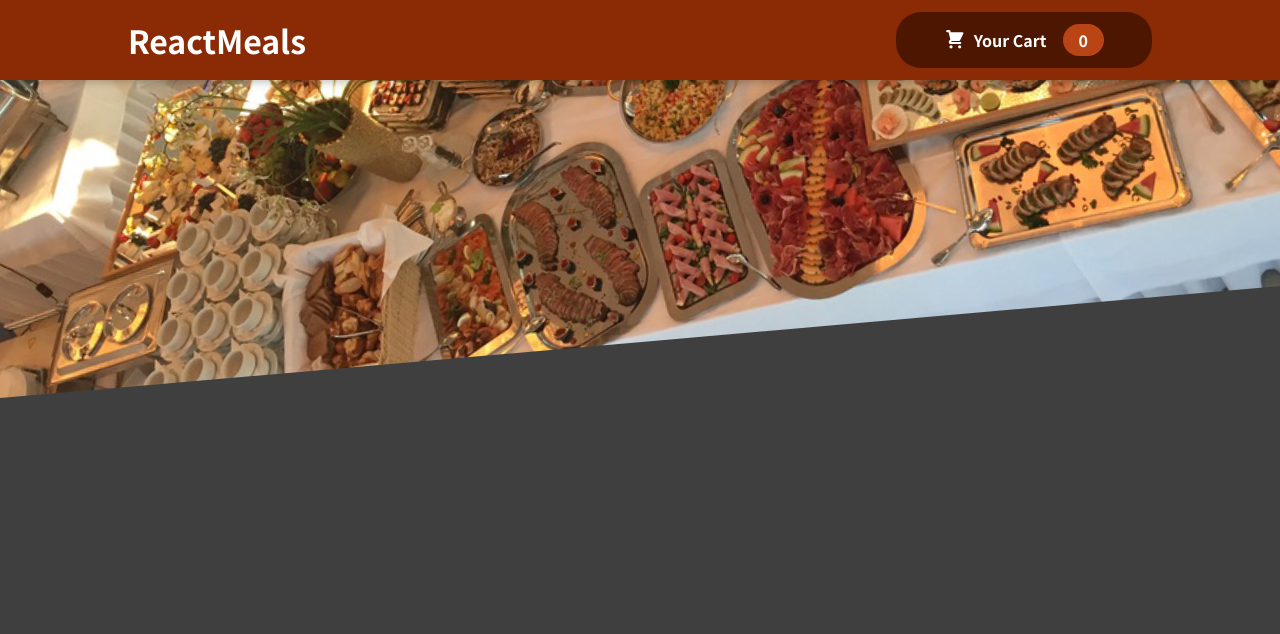
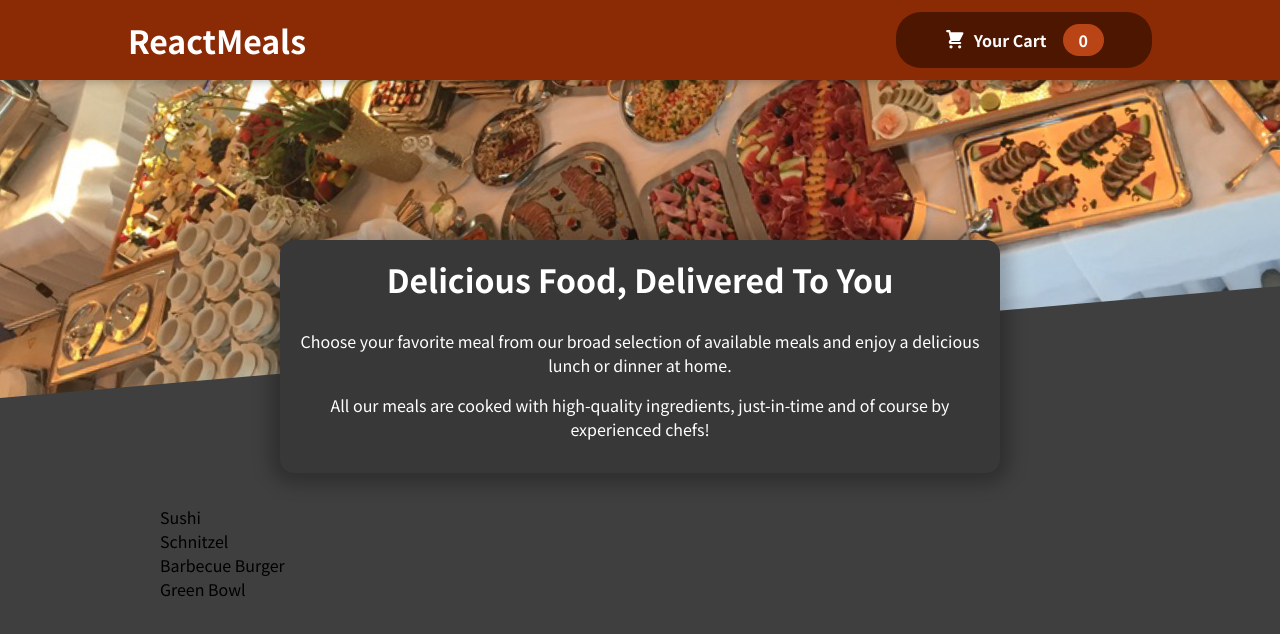
Before and after one commit to jeongsangtae/react-complete-training-third-practice-project-solution, a React (Create React App) app: page / in a window 1280 px wide. Shown: the top 634 px of the page. Built offline with nearby package versions, Linux system fonts and the light colour scheme.

Commit message:
React Complete Training Third Practice Project Solution - Meals component add (Meals, MealsSummary, AvailableMeals)

```diff
--- a/src/App.js
+++ b/src/App.js
@@ -1,10 +1,15 @@
 import React, { Fragment } from "react";
+
 import Header from "./components/Layout/Header";
+import Meals from "./components/Meals/Meals";
 
 function App() {
   return (
     <Fragment>
       <Header />
+      <main>
+        <Meals />
+      </main>
     </Fragment>
   );
 }
--- /dev/null
+++ b/src/components/Meals/AvailableMeals.js
@@ -0,0 +1,44 @@
+import React from "react";
+
+import classes from "./AvailableMeals.module.css";
+
+const DUMMY_MEALS = [
+  {
+    id: "m1",
+    name: "Sushi",
+    description: "Finest fish and veggies",
+    price: 22.99,
+  },
+  {
+    id: "m2",
+    name: "Schnitzel",
+    description: "A german specialty!",
+    price: 16.5,
+  },
+  {
+    id: "m3",
+    name: "Barbecue Burger",
+    description: "American, raw, meaty",
+    price: 12.99,
+  },
+  {
+    id: "m4",
+    name: "Green Bowl",
+    description: "Healthy...and green...",
+    price: 18.99,
+  },
+];
+
+const AvailableMeals = () => {
+  const mealsList = DUMMY_MEALS.map((meal) => {
+    return <li>{meal.name}</li>;
+  });
+
+  return (
+    <section className={classes.meals}>
+      <ul>{mealsList}</ul>
+    </section>
+  );
+};
+
+export default AvailableMeals;
--- /dev/null
+++ b/src/components/Meals/Meals.js
@@ -0,0 +1,15 @@
+import React, { Fragment } from "react";
+
+import MealsSummary from "./MealsSummary";
+import AvailableMeals from "./AvailableMeals";
+
+const Meals = () => {
+  return (
+    <Fragment>
+      <MealsSummary />
+      <AvailableMeals />
+    </Fragment>
+  );
+};
+
+export default Meals;
--- a/src/components/MealsSummary.js
+++ b/src/components/Meals/MealsSummary.js
@@ -1,3 +1,5 @@
+import React from "react";
+
 import classes from "./MealsSummary.module.css";
 
 const MealsSummary = () => {
```
Also changed, not shown: src/components/dummy-meals.js (deleted, +0 -26 lines), src/components/Meals/AvailableMeals.module.css (renamed from src/components/AvailableMeals.module.css), src/components/Meals/MealsSummary.module.css (renamed from src/components/MealsSummary.module.css).
